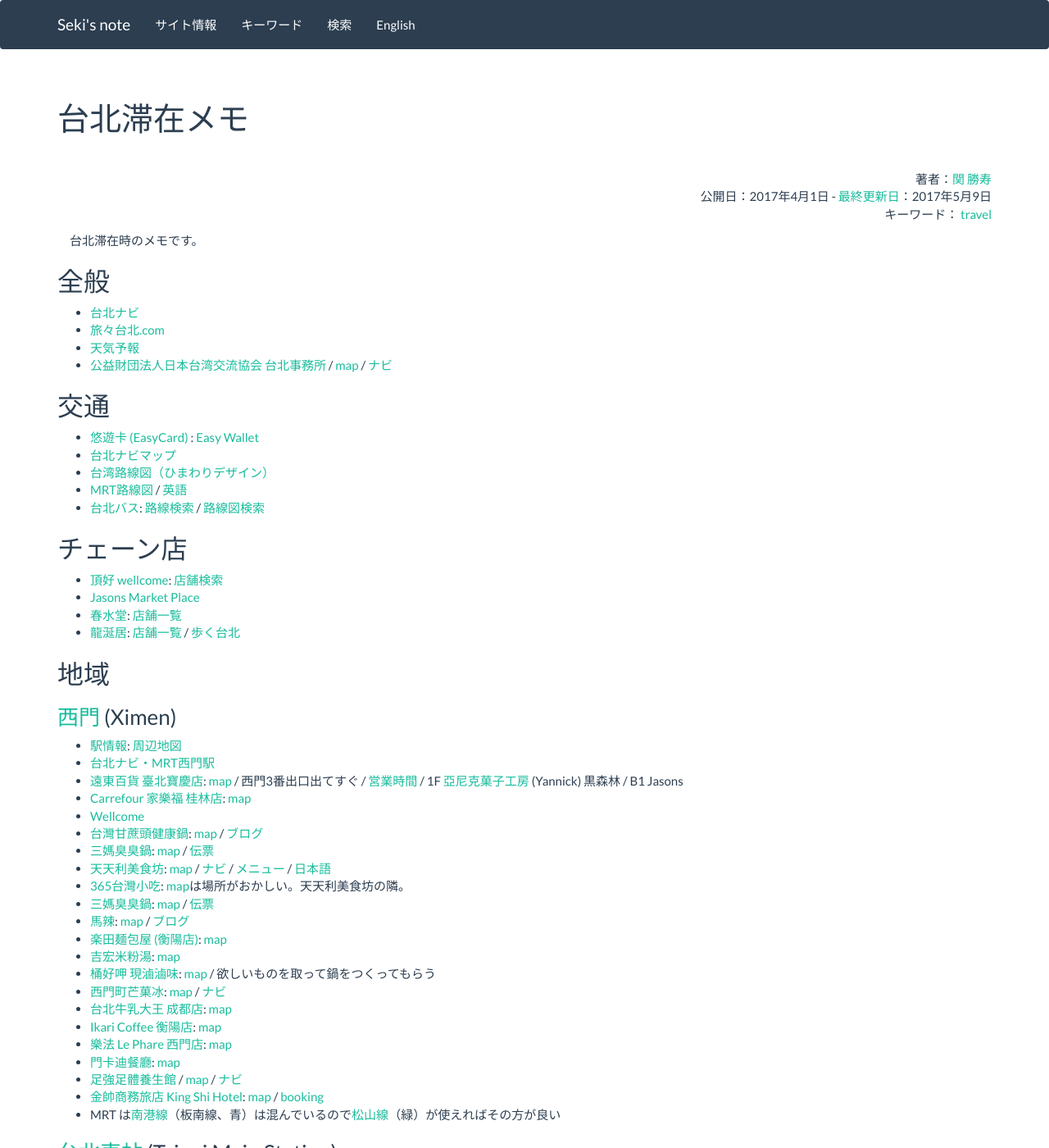
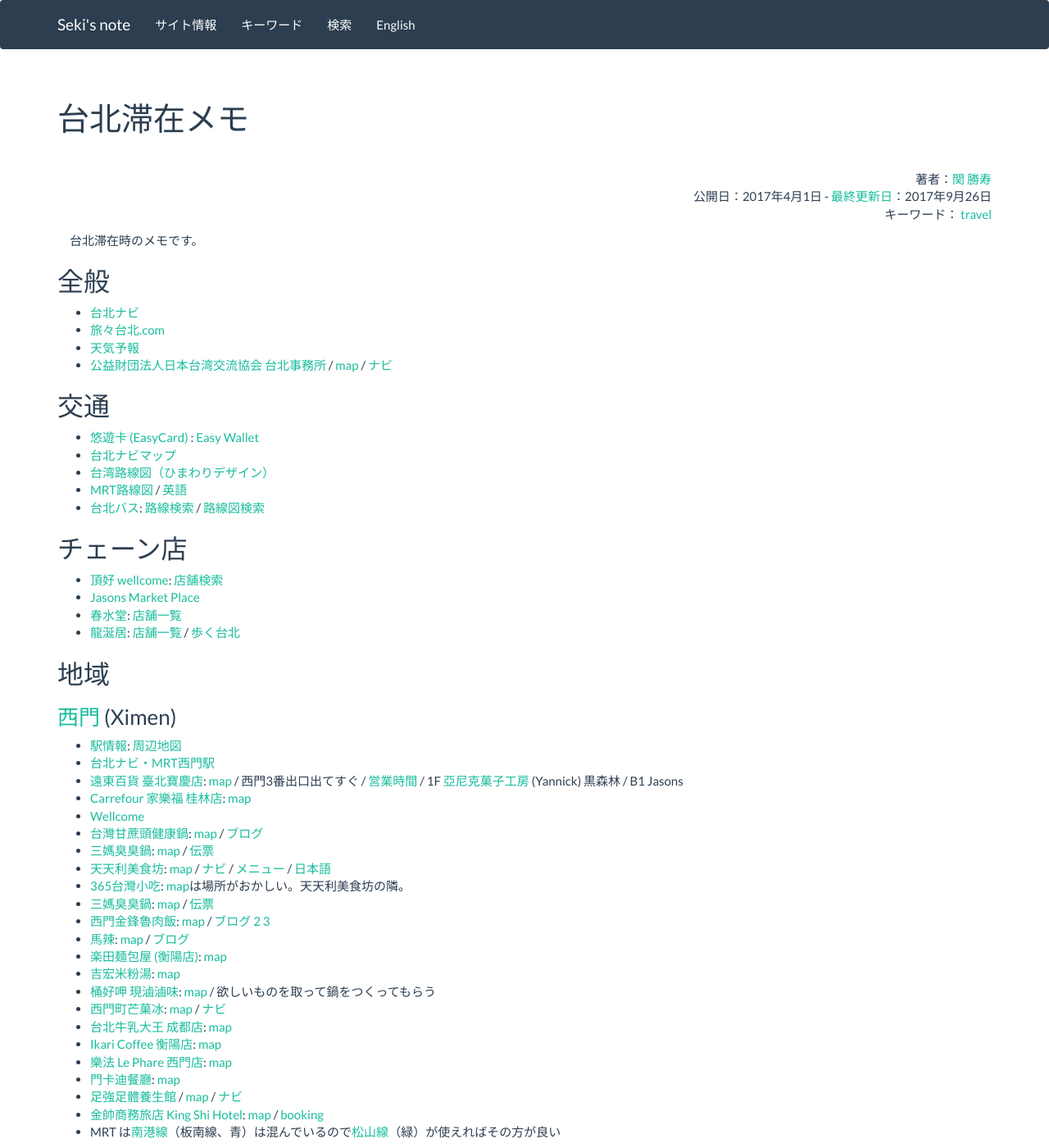
Before and after one commit to sekika/sekika.github.io, a Jekyll site: the page built from _posts/2017-04-01-Taipei.md, in a window 1280 px wide and 1400 px high. Shown: the whole window at 82% size. Built offline with Jekyll 4.4.1, drawn with Linux system fonts in a browser that asks for light colours; nearby versions of some CDN libraries; comment, search, counter and statistics services are not loaded.

Commit message:
西門金鋒魯肉飯

```diff
--- a/_posts/2017-04-01-Taipei.md
+++ b/_posts/2017-04-01-Taipei.md
@@ -2,7 +2,7 @@
 layout: post
 title: 台北滞在メモ
 date: 2017-04-01 19:31:50 +0000
-update: 2017-05-09 07:17:29 +0000
+update: 2017-09-26 17:42:30 +0000
 tag: travel
 ---
 台北滞在時のメモです。
@@ -40,6 +40,7 @@ tag: travel
 * [天天利美食坊](https://twitter.com/hashtag/%E5%A4%A9%E5%A4%A9%E5%88%A9%E7%BE%8E%E9%A3%9F%E5%9D%8A): [map](https://goo.gl/maps/1NvFYJWNZbF2) / [ナビ](http://www.taipeinavi.com/food/896/) / [メニュー](http://imagec.navi.com/images/communi/taipei/03/896/b7557a6ceb2e7715_S.jpg) / [日本語](http://imagec.navi.com/images/communi/taipei/03/896/eddcce2e7932ab22_S.jpg)
 * [365台灣小吃](http://www.ipeen.com.tw/shop/60586-365%E5%8F%B0%E7%81%A3%E5%B0%8F%E5%90%83): [map](https://goo.gl/maps/LqbaaBAUZn42)は場所がおかしい。天天利美食坊の隣。
 * [三媽臭臭鍋](https://www.facebook.com/pages/%E4%B8%89%E5%AA%BD%E8%87%AD%E8%87%AD%E9%8D%8B%E8%A5%BF%E9%96%80%E5%BA%97/195990957095557): [map](https://goo.gl/maps/SBnjhMxXHtQ2) / [伝票](https://www.google.com/maps/place/%E4%B8%89%E5%AA%BD%E8%87%AD%E8%87%AD%E9%8D%8B/@25.042659,121.504854,3a,75y,90t/data=!3m8!1e2!3m6!1s-v3sMiQe619s%2FWN_g-P52YQI%2FAAAAAAABGB0%2FwppUZa2exqILRpnv6rIEVRInKW3ksPO6QCJkC!2e4!3e12!6s%2F%2Flh6.googleusercontent.com%2F-v3sMiQe619s%2FWN_g-P52YQI%2FAAAAAAABGB0%2FwppUZa2exqILRpnv6rIEVRInKW3ksPO6QCJkC%2Fw203-h270-k-no%2F!7i3024!8i4032!4m12!1m6!3m5!1s0x3442a90859efa725:0xa533dfff38651d55!2z5LiJ5aq96Iet6Iet6Y2L!8m2!3d25.0426424!4d121.5048373!3m4!1s0x3442a90859efa725:0xa533dfff38651d55!8m2!3d25.0426424!4d121.5048373!6m1!1e1)
+* [西門金鋒魯肉飯](https://www.facebook.com/XiMenGinfong/): [map](https://goo.gl/maps/fayYw5DH4932) / [ブログ](http://www.tabetaiwan.com/archives/47193377.html) [2](http://s-k-dez.com/nishimon-20170209) [3](http://hikaru.kiramori.net/wp2/blog/ximenjinfeng/)
 * [馬辣](http://www.mala-1.com.tw/jp/location02.html): [map](https://goo.gl/maps/YXfkJgGtZzB2) / [ブログ](http://tontontaro.exblog.jp/21194936/)
 * [楽田麺包屋 (衡陽店)](http://4travel.jp/overseas/area/asia/taiwan/taipei/restaurant/10501519/): [map](https://goo.gl/maps/uqL1Ho2ZxTm)
 * [吉宏米粉湯](http://www.ipeen.com.tw/shop/1082330-%E5%90%89%E5%AE%8F%E7%B1%B3%E7%B2%89%E6%B9%AF-%E8%A5%BF%E9%96%80%E7%94%BA%E5%BA%97): [map](https://goo.gl/maps/1zWwfwZL3Vn)
```
